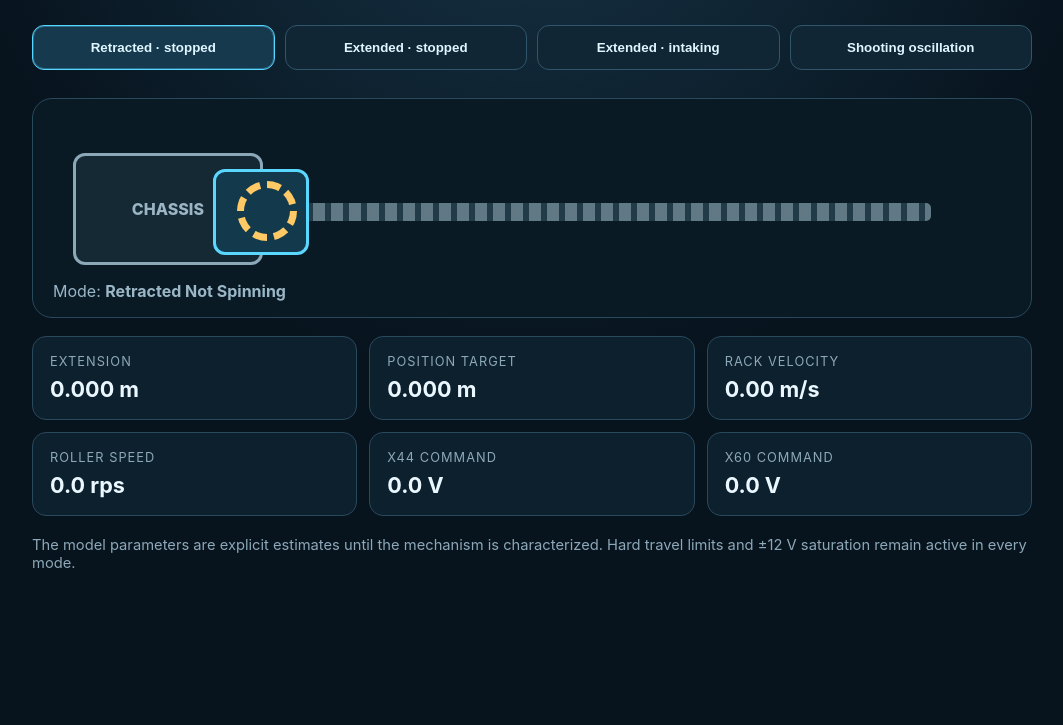
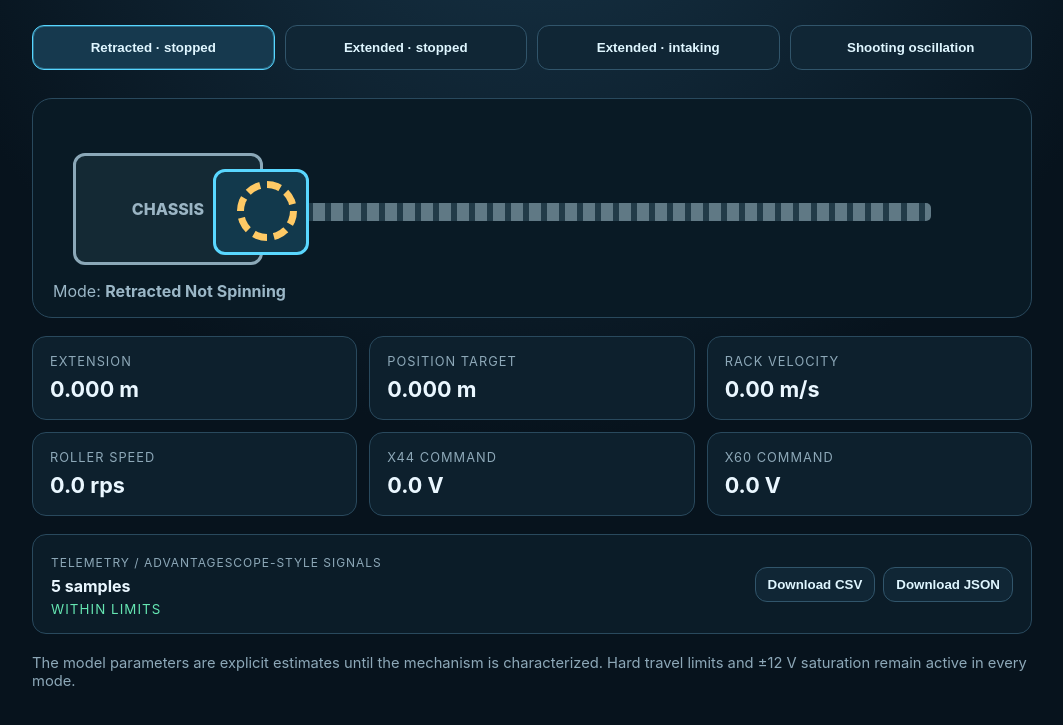
Before and after one commit to frc6560/State-Space-Control, a website with bundled scripts: page intake-state-space/index.html in a window 1280 px wide. Shown: the part 203-928 px from the top of the page, without its empty margins (108-1171 px from the left). Before the commit the page ends 854 px from the top, so only its background shows below. Built offline with nearby package versions, Linux system fonts and the light colour scheme.

Commit message:
Add intake telemetry export and live signals

```diff
--- a/intake-state-space/index.html
+++ b/intake-state-space/index.html
@@ -29,6 +29,17 @@
       <div class="metric"><span>X44 command</span><strong id="deploy-voltage">0.0 V</strong></div>
       <div class="metric"><span>X60 command</span><strong id="roller-voltage">0.0 V</strong></div>
     </section>
+    <section class="telemetry-panel">
+      <div>
+        <span class="telemetry-label">TELEMETRY / ADVANTAGESCOPE-STYLE SIGNALS</span>
+        <strong id="sample-count">0 samples</strong>
+        <small id="limit-flag">WITHIN LIMITS</small>
+      </div>
+      <div class="telemetry-actions">
+        <button id="download-csv" type="button">Download CSV</button>
+        <button id="download-json" type="button">Download JSON</button>
+      </div>
+    </section>
     <p class="note">The model parameters are explicit estimates until the mechanism is characterized. Hard travel limits and ±12 V saturation remain active in every mode.</p>
   </main>
   <script type="module" src="./src/app.mjs"></script>
--- a/intake-state-space/src/app.mjs
+++ b/intake-state-space/src/app.mjs
@@ -1,7 +1,9 @@
 import { IntakeMode, IntakeSimulation } from "./intake.mjs";
+import { IntakeTelemetry } from "./telemetry.mjs";
 
 const config = await fetch("./config/intake.json").then((response) => response.json());
 const simulation = new IntakeSimulation(config);
+const telemetry = new IntakeTelemetry(config);
 const buttons = [...document.querySelectorAll("button[data-mode]")];
 const position = document.querySelector("#position");
 const target = document.querySelector("#target");
@@ -12,6 +14,17 @@ const rollerVoltage = document.querySelector("#roller-voltage");
 const carriage = document.querySelector("#carriage");
 const rollers = document.querySelector("#rollers");
 const status = document.querySelector("#status");
+const sampleCount = document.querySelector("#sample-count");
+const limitFlag = document.querySelector("#limit-flag");
+const downloadCsv = document.querySelector("#download-csv");
+const downloadJson = document.querySelector("#download-json");
+
+function download(content, filename, mimeType) {
+  const blob = new Blob([content], { type: mimeType });
+  const link = document.createElement("a");
+  link.href = URL.createObjectURL(blob); link.download = filename; link.click();
+  URL.revokeObjectURL(link.href);
+}
 
 function setMode(mode) {
   simulation.setMode(mode);
@@ -20,6 +33,8 @@ function setMode(mode) {
 }
 
 buttons.forEach((button) => button.addEventListener("click", () => setMode(button.dataset.mode)));
+downloadCsv.addEventListener("click", () => download(telemetry.toCsv(), "intake-telemetry.csv", "text/csv"));
+downloadJson.addEventListener("click", () => download(telemetry.toJson(), "intake-telemetry.json", "application/json"));
 setMode(IntakeMode.RETRACTED_NOT_SPINNING);
 
 let previousTime = performance.now();
@@ -30,7 +45,11 @@ function animate(now) {
   let sample = simulation.lastOutput;
   while (accumulator >= config.loopPeriodSeconds) {
     sample = simulation.step();
+    const logged = telemetry.record(sample, telemetry.samples.length * config.loopPeriodSeconds);
     accumulator -= config.loopPeriodSeconds;
+    sampleCount.textContent = `${telemetry.samples.length} samples`;
+    limitFlag.textContent = logged["Intake/Safety/VoltageLimited"] ? "LIMIT ACTIVE" : "WITHIN LIMITS";
+    limitFlag.classList.toggle("warning", logged["Intake/Safety/VoltageLimited"]);
   }
   if (sample) {
     const extensionPercent = sample.state[0] / config.mechanism.maximumExtensionMeters * 100;
--- a/intake-state-space/src/styles.css
+++ b/intake-state-space/src/styles.css
@@ -20,4 +20,11 @@ button:hover, button.active { border-color: #57d6ff; background: #16394e; box-sh
 .metric span { display: block; color: #8da8b8; font-size: .8rem; text-transform: uppercase; letter-spacing: .08em; }
 .metric strong { display: block; margin-top: 7px; font-size: 1.35rem; }
 .note { margin-top: 20px; color: #8da8b8; font-size: .92rem; }
+.telemetry-panel { display: flex; justify-content: space-between; align-items: center; gap: 18px; margin-top: 18px; padding: 16px 18px; border: 1px solid #29495d; border-radius: 14px; background: #0b1c28; }
+.telemetry-panel strong, .telemetry-panel small { display: block; margin-top: 5px; }
+.telemetry-label { color: #8da8b8; font-size: .75rem; letter-spacing: .08em; }
+.telemetry-panel small { color: #65e6b2; letter-spacing: .08em; }
+.telemetry-panel small.warning { color: #ffca65; }
+.telemetry-actions { display: flex; gap: 8px; }
+.telemetry-actions button { padding: 9px 12px; }
 @media (max-width: 720px) { .controls, .metrics { grid-template-columns: repeat(2, 1fr); } .chassis { width: 135px; } .rack { left: calc(4% + 100px); } }
--- /dev/null
+++ b/intake-state-space/src/telemetry.mjs
@@ -0,0 +1,78 @@
+const CSV_FIELDS = [
+  "timestampSeconds", "Intake/Mode", "Intake/State/ExtensionMeters", "Intake/State/VelocityMetersPerSecond",
+  "Intake/State/RollerSpeedRps", "Intake/Reference/ExtensionMeters", "Intake/Reference/VelocityMetersPerSecond",
+  "Intake/Reference/RollerSpeedRps", "Intake/Error/ExtensionMeters", "Intake/Error/VelocityMetersPerSecond",
+  "Intake/Error/RollerSpeedRps", "Intake/Controller/X44Voltage", "Intake/Controller/X60Voltage",
+  "Intake/Safety/AtMinimumExtension", "Intake/Safety/AtMaximumExtension", "Intake/Safety/VoltageLimited",
+];
+
+const csvEscape = (value) => {
+  const text = String(value ?? "");
+  return /[",\n]/.test(text) ? `"${text.replaceAll('"', '""')}"` : text;
+};
+
+export const INTAKE_TELEMETRY_FIELDS = Object.freeze(CSV_FIELDS);
+
+export function buildTelemetrySample(config, simulationSample, timestampSeconds) {
+  const [extension, velocity, rollerSpeed] = simulationSample.state;
+  const [targetExtension, targetVelocity, targetRollerSpeed] = simulationSample.reference;
+  const maximumVoltage = config.controller.maximumVoltage;
+  return {
+    timestampSeconds,
+    "Intake/Mode": simulationSample.mode,
+    "Intake/State/ExtensionMeters": extension,
+    "Intake/State/VelocityMetersPerSecond": velocity,
+    "Intake/State/RollerSpeedRps": rollerSpeed,
+    "Intake/Reference/ExtensionMeters": targetExtension,
+    "Intake/Reference/VelocityMetersPerSecond": targetVelocity,
+    "Intake/Reference/RollerSpeedRps": targetRollerSpeed,
+    "Intake/Error/ExtensionMeters": targetExtension - extension,
+    "Intake/Error/VelocityMetersPerSecond": targetVelocity - velocity,
+    "Intake/Error/RollerSpeedRps": targetRollerSpeed - rollerSpeed,
+    "Intake/Controller/X44Voltage": simulationSample.deploymentVoltage,
+    "Intake/Controller/X60Voltage": simulationSample.rollerVoltage,
+    "Intake/Safety/AtMinimumExtension": extension <= config.mechanism.minimumExtensionMeters + 1e-9,
+    "Intake/Safety/AtMaximumExtension": extension >= config.mechanism.maximumExtensionMeters - 1e-9,
+    "Intake/Safety/VoltageLimited": Math.abs(simulationSample.deploymentVoltage) >= maximumVoltage - 1e-9
+      || Math.abs(simulationSample.rollerVoltage) >= maximumVoltage - 1e-9,
+  };
+}
+
+export class IntakeTelemetry {
+  constructor(config, maximumSamples = 10000) {
+    this.config = config;
+    this.maximumSamples = maximumSamples;
+    this.samples = [];
+  }
+
+  record(simulationSample, timestampSeconds) {
+    const sample = buildTelemetrySample(this.config, simulationSample, timestampSeconds);
+    this.samples.push(sample);
+    if (this.samples.length > this.maximumSamples) this.samples.shift();
+    return sample;
+  }
+
+  latest() {
+    return this.samples.at(-1) ?? null;
+  }
+
+  clear() {
+    this.samples.length = 0;
+  }
+
+  toCsv() {
+    return [
+      CSV_FIELDS.join(","),
+      ...this.samples.map((sample) => CSV_FIELDS.map((field) => csvEscape(sample[field])).join(",")),
+    ].join("\n") + "\n";
+  }
+
+  toJson() {
+    return JSON.stringify({
+      format: "frc6560-intake-telemetry-v1",
+      source: "State-Space-Control/intake-state-space",
+      fields: CSV_FIELDS,
+      samples: this.samples,
+    }, null, 2);
+  }
+}
```
Also changed, not shown: intake-state-space/test/intake.test.mjs (+24 -0 lines), intake-state-space/README.md.
